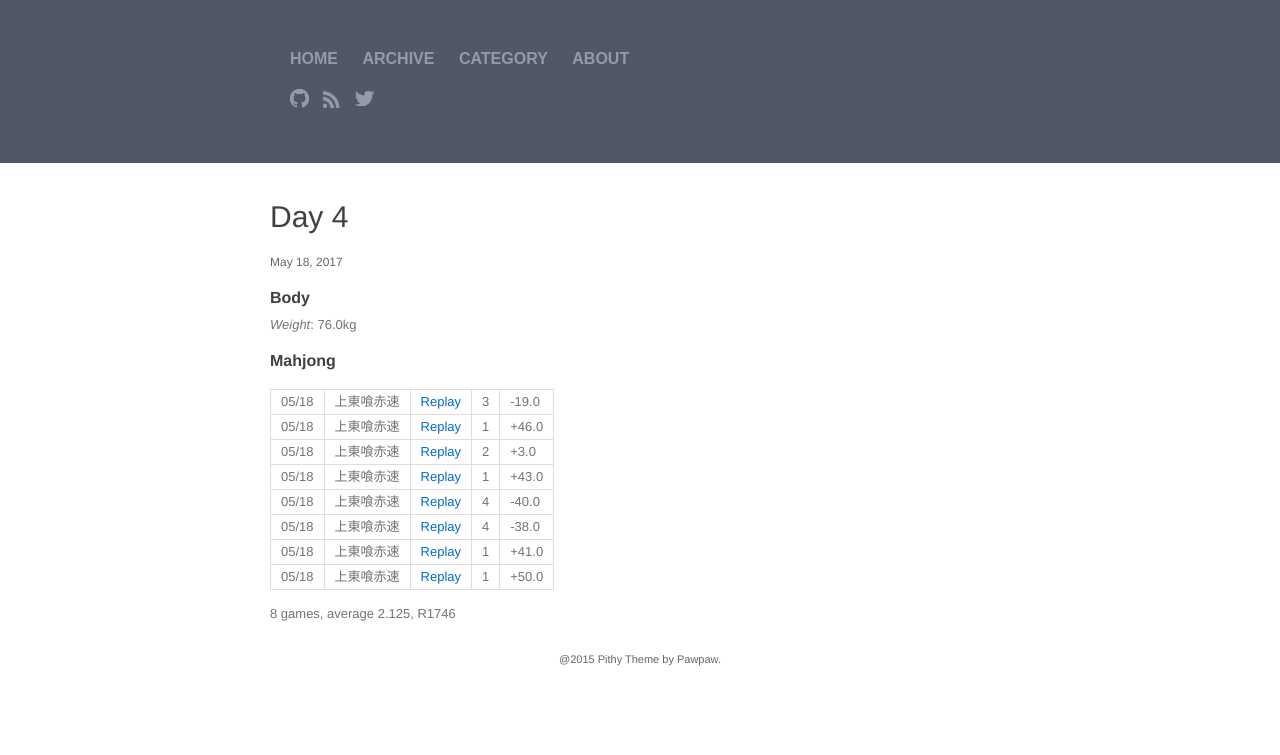
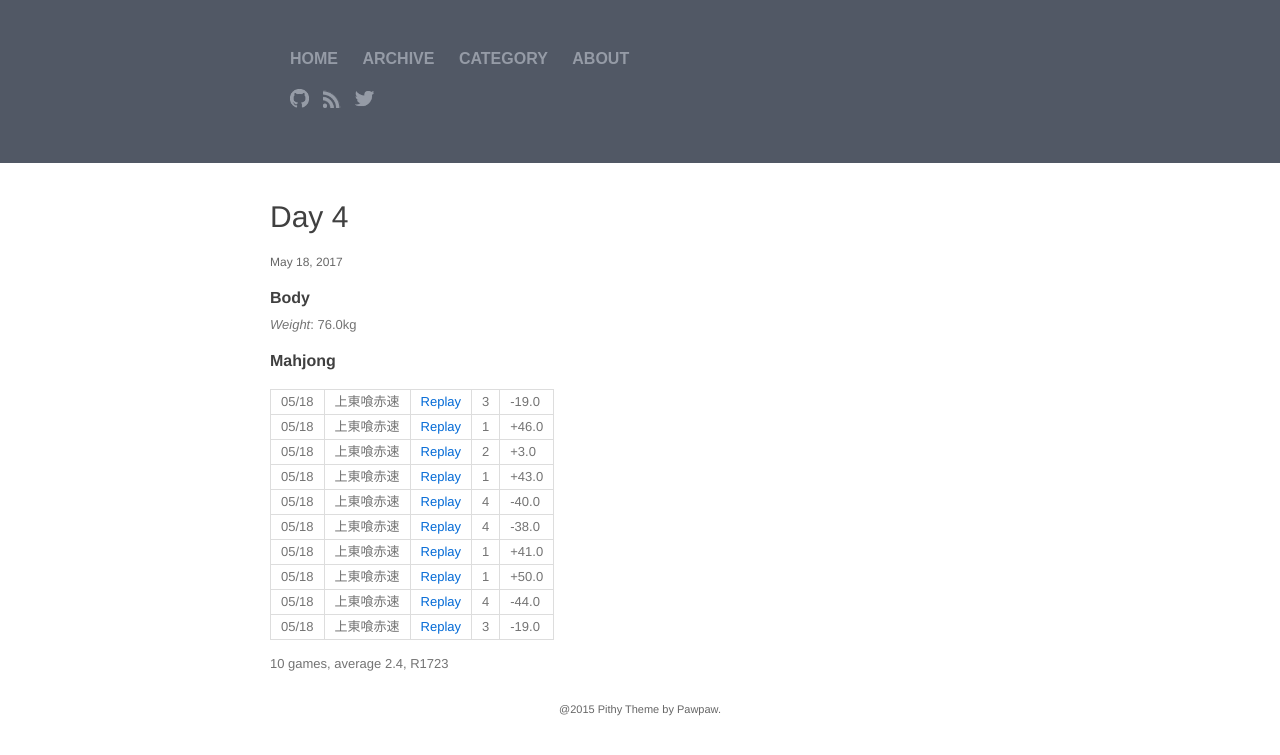
Before and after one commit to senhi/senhi.github.io, a Jekyll site: the page built from _posts/2017-05-18-day-4.markdown, in a window 1280 px wide. Shown: the top 755 px of the page. Built offline with Jekyll 4.4.1, drawn with Linux system fonts in a browser that asks for light colours.

Commit message:
Update 2017-05-18-day-4.markdown

```diff
--- a/_posts/2017-05-18-day-4.markdown
+++ b/_posts/2017-05-18-day-4.markdown
@@ -18,5 +18,7 @@ categories: "100days"
 05/18 | 上東喰赤速 | <a href="http://tenhou.net/0/?log=2017051818gm-00c1-0000-2d95bcfa&tw=0">Replay</a> | 4 | -38.0
 05/18 | 上東喰赤速 | <a href="http://tenhou.net/0/?log=2017051818gm-00c1-0000-5c567224&tw=1">Replay</a> | 1 | +41.0
 05/18 | 上東喰赤速 | <a href="http://tenhou.net/0/?log=2017051819gm-00c1-0000-6b4aea14&tw=0">Replay</a> | 1 | +50.0
+05/18 | 上東喰赤速 | <a href="http://tenhou.net/0/?log=2017051902gm-00c1-0000-faceae35&tw=0">Replay</a> | 4 | -44.0
+05/18 | 上東喰赤速 | <a href="http://tenhou.net/0/?log=2017051902gm-00c1-0000-73437f8f&tw=0">Replay</a> | 3 | -19.0
 
-8 games, average 2.125, R1746
+10 games, average 2.4, R1723
```
